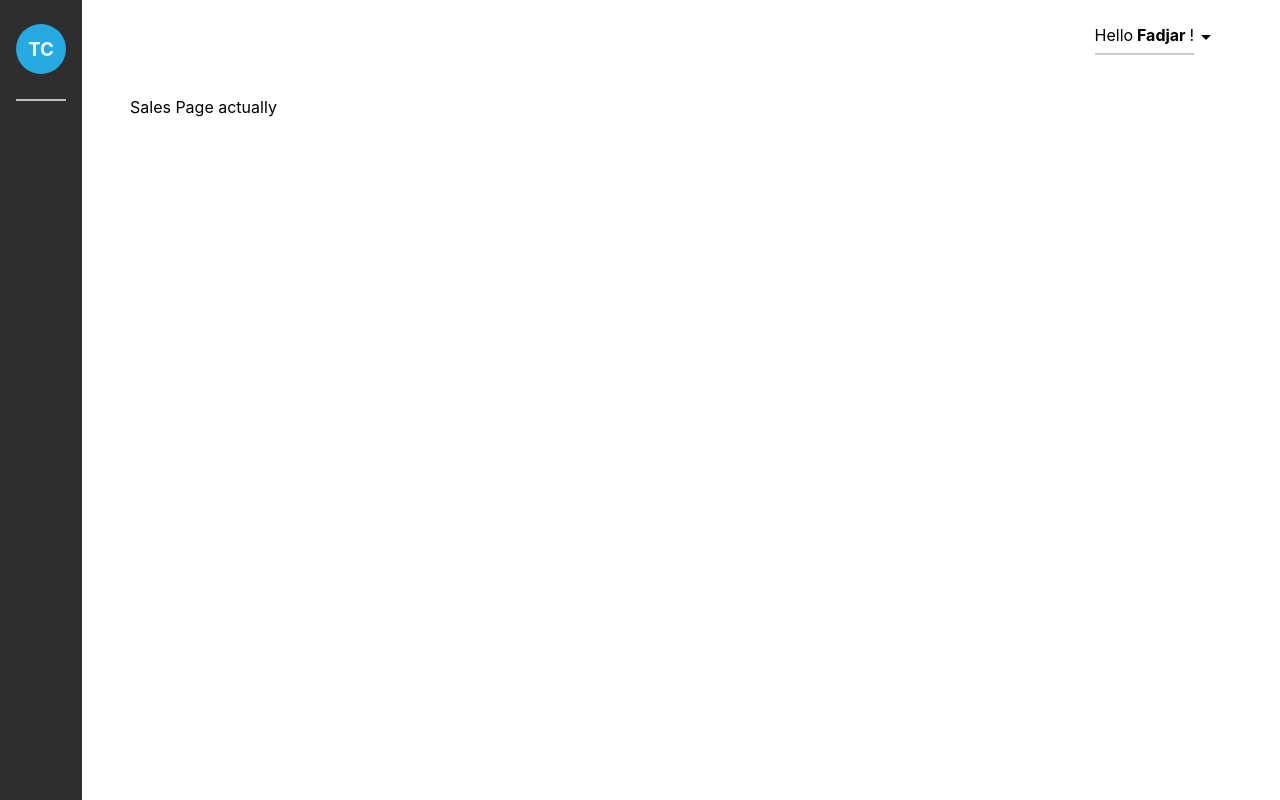
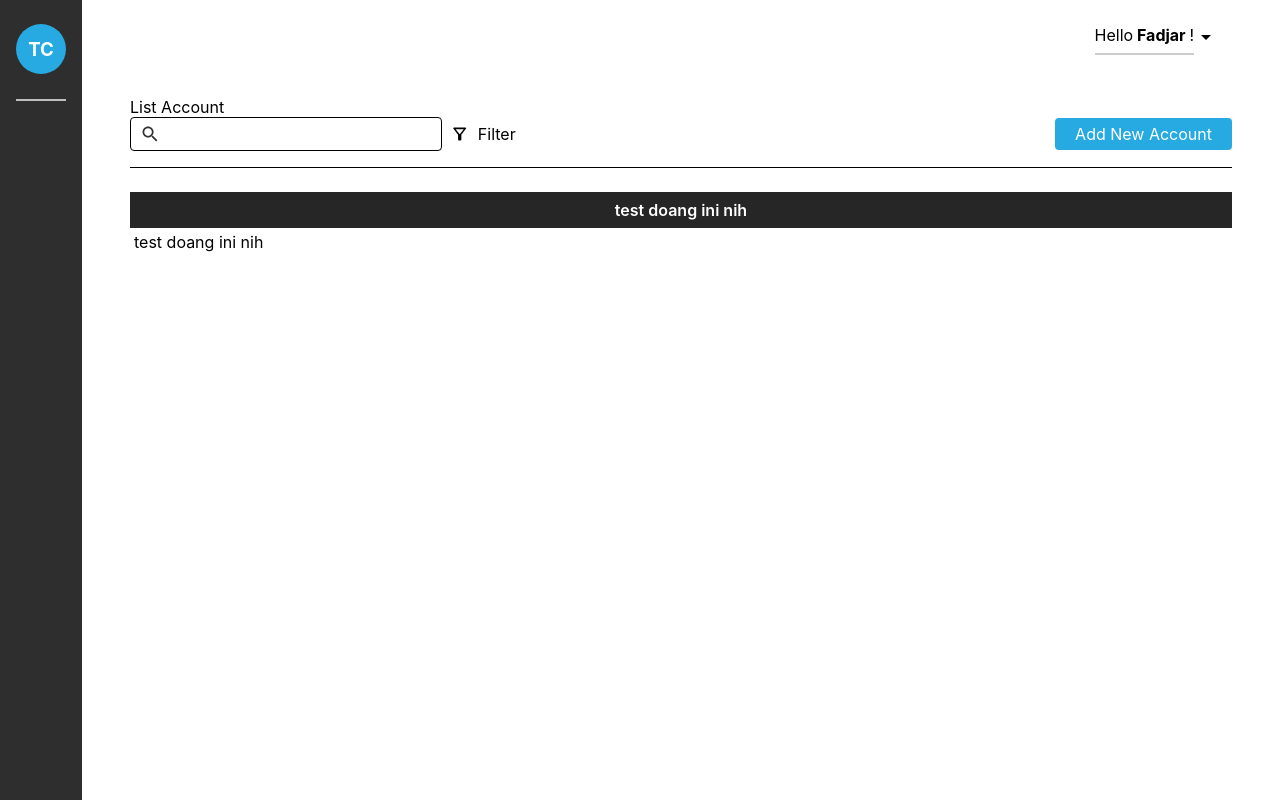
Before and after one commit to fide-developer/IEU-AccountManagement, a React (Create React App) app: page / in a window 1280 px wide. Built offline with nearby package versions, Linux system fonts and the light colour scheme; no server answers; the database is empty; sample sign-in values are in the browser's storage; some icons are missing.

Commit message:
change login loading state add table list account layout

```diff
--- /dev/null
+++ b/src/components/CustomTable/index.tsx
@@ -0,0 +1,26 @@
+import { TableContainer } from "./styledComponent"
+
+
+const CustomTable: React.FC = () => {
+
+    return(
+        <TableContainer>
+            <thead>
+                <tr>
+                    <th>
+                        test doang ini nih
+                    </th>
+                </tr>
+            </thead>
+            <tbody>
+                <tr>
+                    <td>
+                        test doang ini nih
+                    </td>
+                </tr>
+            </tbody>
+        </TableContainer>
+    )
+}
+
+export default CustomTable
--- /dev/null
+++ b/src/components/CustomTable/styledComponent.ts
@@ -0,0 +1,19 @@
+import styled from "styled-components";
+
+
+export const TableContainer = styled.table`
+    margin-top: 24px;
+    padding: 0;
+    border-collapse: collapse;
+
+    th,td{
+        padding: 4px;
+    }
+
+    th{
+        background-color:rgba(0,0,0,.85);
+        color: white;
+        padding: 8px;
+        font-weight: 600;
+    }
+`
--- /dev/null
+++ b/src/components/SearchComponent/index.tsx
@@ -0,0 +1,16 @@
+import { SearchContainer } from "./styledComponent"
+import { ReactComponent as SearchIcon } from "../../images/search.svg"
+
+const SearchComponent: React.FC = () => {
+
+    return(
+        <SearchContainer>
+            <input type="text" />
+            <div className="icons">
+                <SearchIcon />
+            </div>
+        </SearchContainer>
+    )
+}
+
+export default SearchComponent
--- /dev/null
+++ b/src/components/SearchComponent/styledComponent.ts
@@ -0,0 +1,33 @@
+import styled from "styled-components";
+
+
+export const SearchContainer = styled.div`
+    position: relative;
+    width: 100%;
+
+    input{
+        width: 100%;
+        outline: none;
+        border-radius: 4px;
+        border: 1px solid black;
+        padding: 8px 12px 8px 40px;
+    }
+
+    .icons{
+        position: absolute;
+        display: flex;
+        align-items: center;
+        justify-content: center;
+
+        top: 0;
+        left: 0;
+        height: 100%;
+        width: 40px;
+
+        svg{
+            fill: rgba(0,0,0,.8);
+            height: 60%;
+            width: auto;
+        }
+    }
+`
--- a/src/components/UserBox/index.tsx
+++ b/src/components/UserBox/index.tsx
@@ -1,15 +1,26 @@
-import { UserContainer, UserMenuTitle } from "./styledComponents";
+import { UserContainer, UserMenu, UserMenuDrowdown, UserMenuTitle } from "./styledComponents";
 import {ReactComponent as DropdownIcon } from "../../images/arrow-dropdown.svg"
+import { useEffect, useState } from "react";
+import { useAppDispatch } from "../../app/hooks";
+import { logout } from "../../features/Auth/authSlice";
 
 const UserBox: React.FC = () => {
-
+    const [userOption, setUserOption] = useState<boolean>(false)
+    const dispatch = useAppDispatch()
 
     return(
-        <UserContainer>
-            <UserMenuTitle>
+        <UserContainer onMouseLeave={() => setUserOption(false)}>
+            <UserMenuTitle onClick={() => setUserOption(!userOption)}>
                 <span className="title">Hello<span className="bolder"> Fadjar </span>!</span>
                 <DropdownIcon />
             </UserMenuTitle>
+
+            <UserMenuDrowdown active={userOption} onClick={()=> setUserOption(false)}>
+                <UserMenu>Profile</UserMenu>
+                <UserMenu>User Setting</UserMenu>
+                <UserMenu onClick={() => dispatch(logout())}>Logout</UserMenu>
+            </UserMenuDrowdown>
+
         </UserContainer>
     )
 }
--- a/src/components/UserBox/styledComponents.ts
+++ b/src/components/UserBox/styledComponents.ts
@@ -34,3 +34,35 @@ export const UserMenuTitle = styled.div`
         }
     }
 `
+
+export const UserMenuDrowdown = styled.div<{active:boolean}>`
+    display: ${props => props.active? "flex" : "none"};
+    flex-flow: column nowrap;
+
+    position: absolute;
+
+    top: 100%;
+    right: 0;
+
+    width: 150%;
+    padding: 16px 0 8px 0;
+
+    background: rgba(0,0,0,.9);
+    gap: 4px;
+
+`
+
+export const UserMenu = styled.div`
+    width: 100%;
+    text-align: left;
+    color: white;
+    padding: 8px 16px;
+    background: none;
+    cursor: pointer;
+    transition: background-color .5s ease-in-out, color .25s ease-in-out;
+
+    :hover{
+        background-color: rgba(0,0,0,.7);
+        color: #27AAE1;
+    }
+`
--- a/src/features/Auth/RequireAuth.tsx
+++ b/src/features/Auth/RequireAuth.tsx
@@ -3,7 +3,7 @@ import { useEffect } from "react"
 import { Navigate, Outlet, useLocation } from "react-router-dom"
 import { app } from "../../api/firebase/initialize.firebase"
 import { useAppDispatch, useAppSelector } from "../../app/hooks"
-import { authSelector, checkLogin } from "./authSlice"
+import { authSelector, checkLogin, setLoading } from "./authSlice"
 import { UserTypes } from "./type"
 
 const RequireAuth: React.FC = () => {
@@ -21,8 +21,10 @@ const RequireAuth: React.FC = () => {
                     name: "",
                     uid: user.uid
                 }
-                dispatch(checkLogin(users))
+                return dispatch(checkLogin(users))
             }
+
+            return dispatch(setLoading(false))
 
         })
 
--- a/src/features/Auth/authSlice.ts
+++ b/src/features/Auth/authSlice.ts
@@ -52,6 +52,9 @@ export const authSlice = createSlice(
         reducers: {
             changeUserState: (state, action : PayloadAction<UserTypes>) => {
                 state.user = action.payload
+            },
+            setLoading: (state,action: PayloadAction<boolean>) =>{
+                state.loading = action.payload
             }
         },
         extraReducers: (builder) => {
@@ -105,6 +108,7 @@ export const authSlice = createSlice(
 )
 
 const {changeUserState} = authSlice.actions
+export const {setLoading} = authSlice.actions
 
 export const checkLogin = (user : UserTypes): AppThunk => (dispatch) => {
     dispatch(changeUserState(user))
--- a/src/pages/Login/index.tsx
+++ b/src/pages/Login/index.tsx
@@ -7,7 +7,7 @@ import { ButtonGroup, MainButton, TextButton } from "../../components/Button"
 import Form, { useForm } from "../../components/Form"
 import StrictInput from "../../components/Form/StrictInput"
 import Logo from "../../components/Logo/Logo"
-import { authSelector, checkLogin, login } from "../../features/Auth/authSlice"
+import { authSelector, checkLogin, login, setLoading } from "../../features/Auth/authSlice"
 import { UserTypes } from "../../features/Auth/type"
 import { LoginContent, LoginPageContainer, LoginSection, Messages } from "./styledComponents"
 
@@ -20,7 +20,7 @@ const LoginPage: React.FC = () => {
     const [password, setPassword] = useState<string>("")
     const formError = useForm()
 
-    const user = useAppSelector(authSelector).user
+    const user = useAppSelector(authSelector)
     const dispatch = useAppDispatch()
 
     const location = useLocation()
@@ -35,9 +35,9 @@ const LoginPage: React.FC = () => {
                     name: "",
                     uid: user.uid
                 }
-                dispatch(checkLogin(users))
+                return dispatch(checkLogin(users))
             }
-
+            return dispatch(setLoading(false))
         })
 
         return authListener
@@ -49,8 +49,8 @@ const LoginPage: React.FC = () => {
 
         dispatch(login({username: email, password: password}))
     }
-
-    if(user && !user.uid && !user.loading)
+    console.log(user)
+    if(user && !user.user && !user.loading)
     return (
         <LoginPageContainer>
             <LoginContent>
@@ -83,7 +83,7 @@ const LoginPage: React.FC = () => {
         locationState.from.pathname != "/login") {
             from = locationState.from.pathname
     }
-    if(user && user.uid && !user.loading)
+    if(user && user.user && !user.loading)
     return(
         <Navigate to={from} replace/>
     )
--- /dev/null
+++ b/src/pages/Sales/HomePage/ListAccount/index.tsx
@@ -0,0 +1,27 @@
+import { MainButton } from "../../../../components/Button"
+import SearchComponent from "../../../../components/SearchComponent"
+import { DataFilter, ListAccountContainer, ListMenuContainer } from "./styledComponents"
+import { ReactComponent as FilterIcon } from "../../../../images/filter.svg"
+import CustomTable from "../../../../components/CustomTable"
+
+
+const ListAccount: React.FC = () => {
+
+    return(
+        <ListAccountContainer>
+            <div> List Account </div>
+            <ListMenuContainer>
+                <DataFilter>
+                    <SearchComponent />
+                    <FilterIcon />
+                    <div> Filter </div>
+                </DataFilter>
+                <MainButton>Add New Account</MainButton>
+            </ListMenuContainer>
+
+            <CustomTable />
+        </ListAccountContainer>
+    )
+}
+
+export default ListAccount
--- /dev/null
+++ b/src/pages/Sales/HomePage/ListAccount/styledComponents.ts
@@ -0,0 +1,25 @@
+import styled from "styled-components";
+
+
+export const ListAccountContainer = styled.div`
+    display: flex;
+    flex-flow: column nowrap;
+`
+
+export const ListMenuContainer = styled.div`
+    display: flex;
+    flex-flow: row nowrap;
+    justify-content: space-between;
+    align-items: center;
+
+    padding-bottom: 16px;
+    border-bottom: 1px solid black;
+`
+
+export const DataFilter = styled.div`
+    display: flex;
+    gap: 8px;
+    flex-flow: row nowrap;
+    align-items: center;
+    width: 35%;
+`
--- a/src/pages/Sales/HomePage/index.tsx
+++ b/src/pages/Sales/HomePage/index.tsx
@@ -1,10 +1,11 @@
+import ListAccount from "./ListAccount"
 
 
 const SalesHomePage: React.FC = () => {
 
     return(
         <>
-         Sales Page actually
+            <ListAccount />
         </>
     )
 }
```
Also changed, not shown: src/images/filter.svg (added), src/images/search.svg (added).
